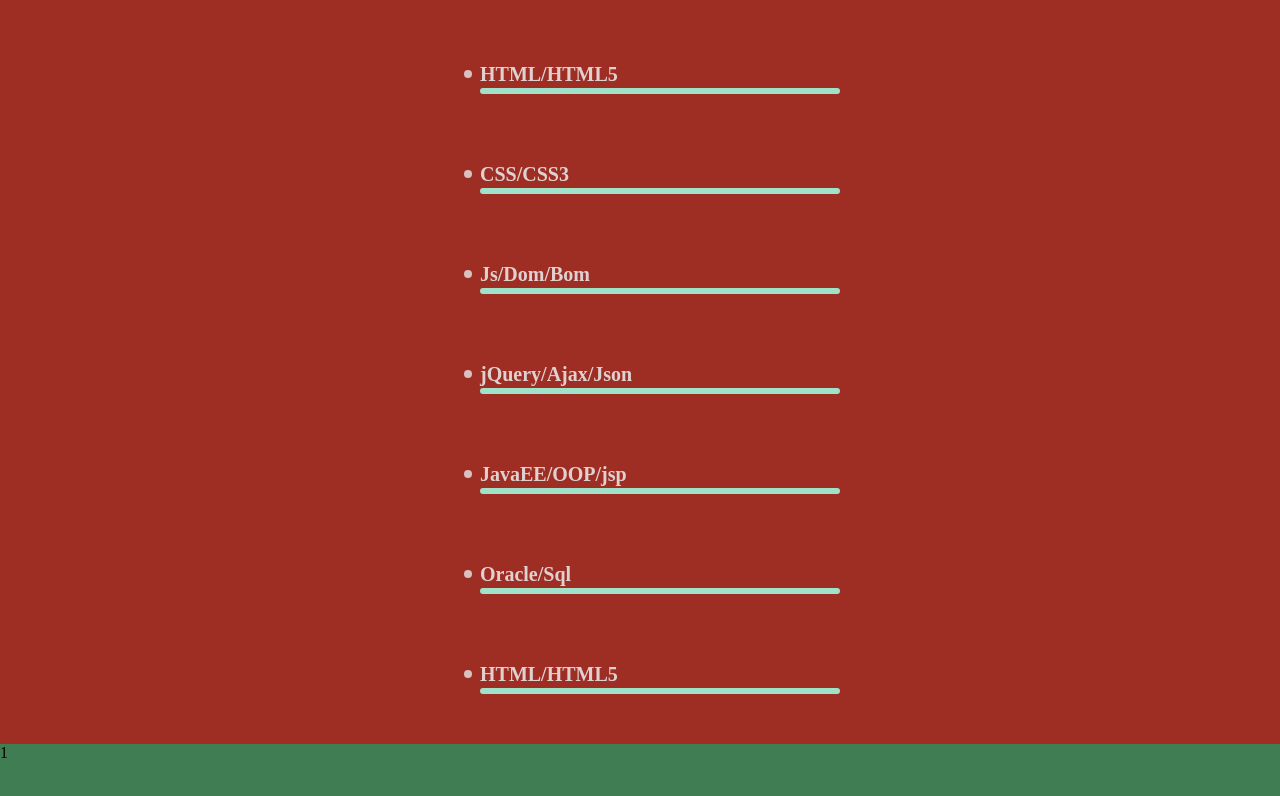
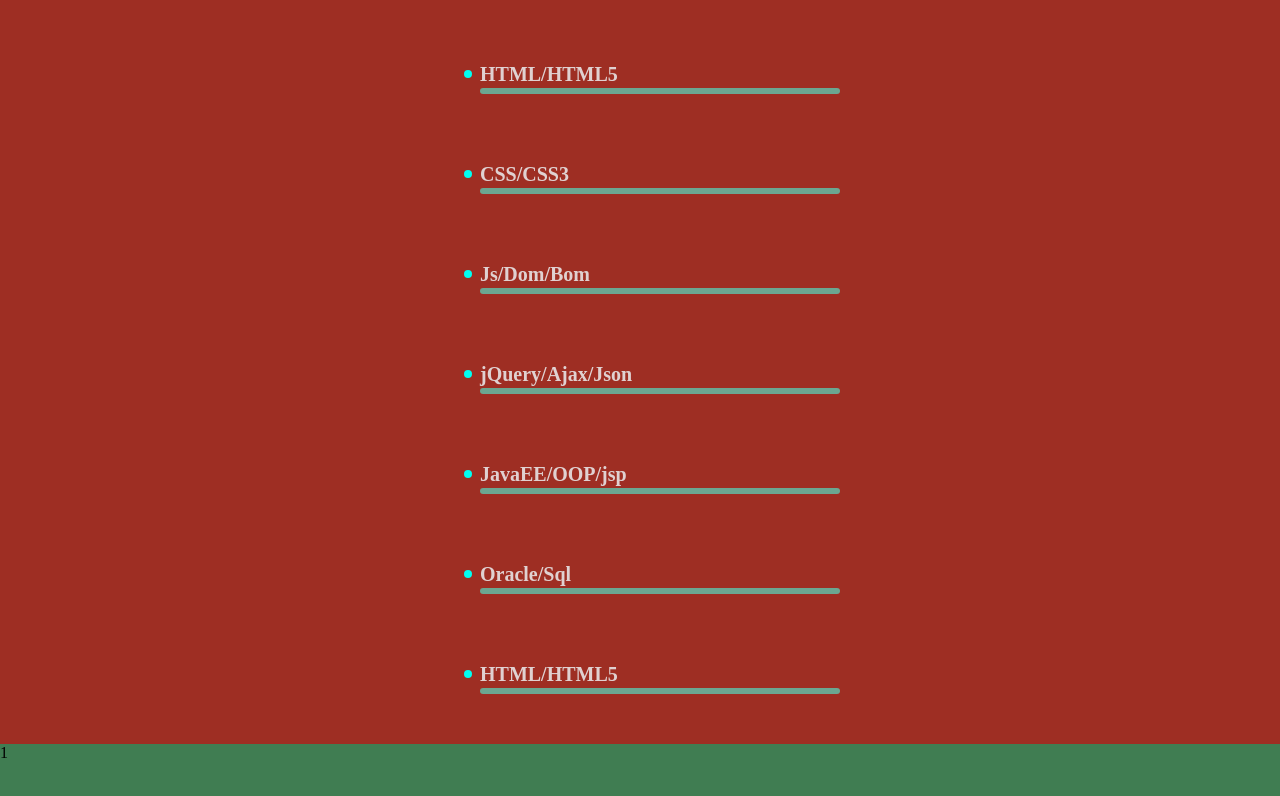
Before and after one commit to zhnnp/zhnnp.github.io, a plain HTML site: page index.html in a window 1280 px wide. Shown: the part 856-1652 px from the top of the page. Drawn offline with Linux system fonts and the light colour scheme.

Commit message:
Update index.css

```diff
--- a/css/index.css
+++ b/css/index.css
@@ -341,7 +341,7 @@
     width: 2.3%;
     height: 8px;
     border-radius: 4px;
-    background-color: #d8c1c1;
+    background-color: #00fff2;
     float: left;
     margin-top: 16px;
     margin-left: -16px;
@@ -363,12 +363,12 @@
 .skill-lever-bg{
     width: 100%;
     height: 6px;
-    background-color: #A0E1C9;
+    background-color: #6ba791;
     border-radius: 3px;
 }
 .skill-lever{
     width: 0px;
     height: 6px;
     border-radius: 3px;
-    background-color: #1DA577;
+    background-color: #08ff9c;
 }
```
